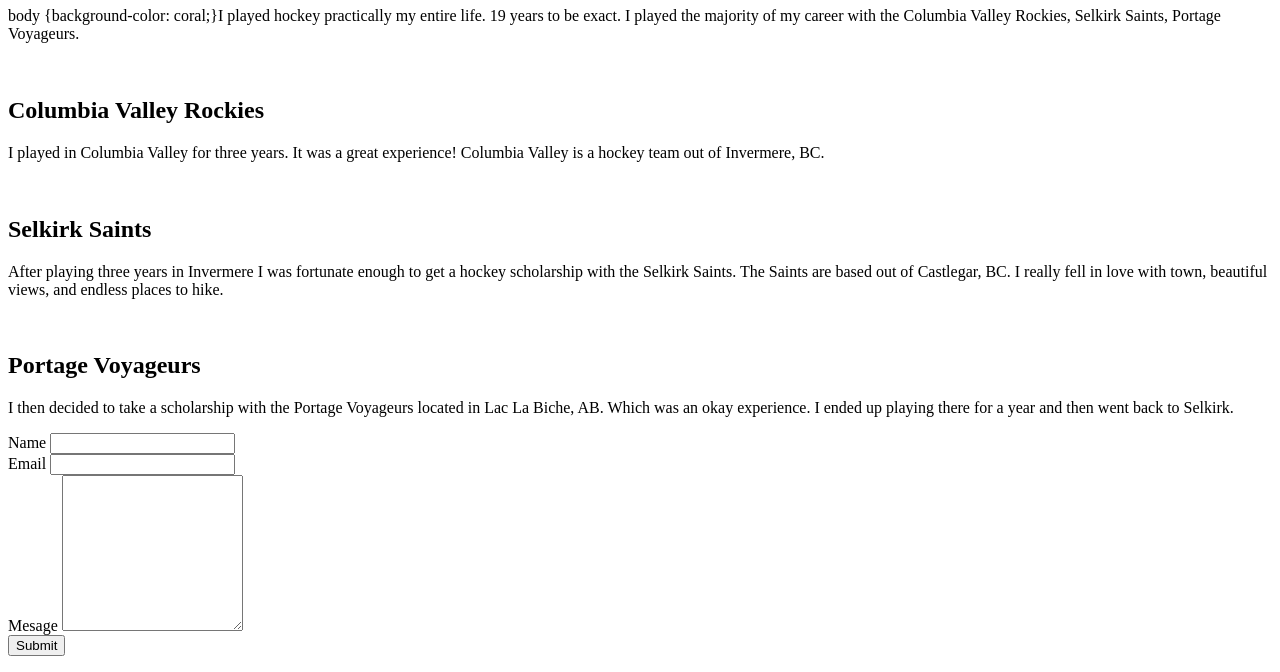
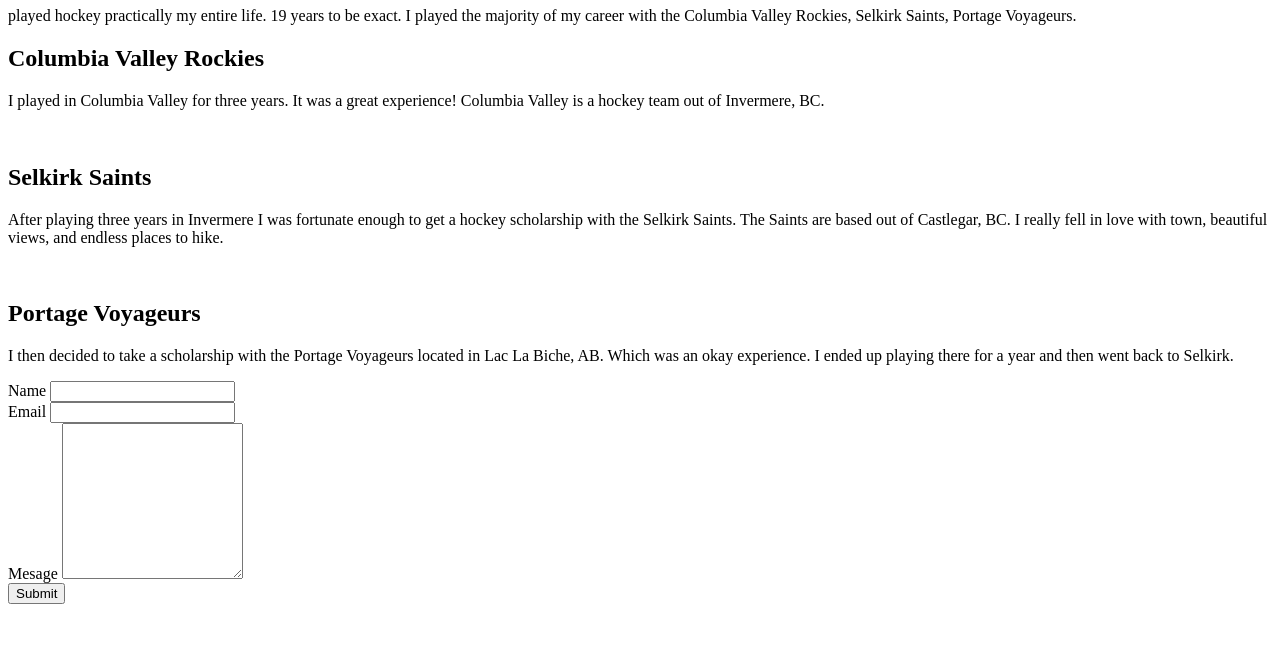
Before and after one commit to Ryanhenderson1/mmp240, a plain HTML site: page aboutme.html in a window 1280 px wide. Shown: the part 151-823 px from the top of the page. After the commit the page ends 800 px from the top, so only its background shows below. Drawn offline with Linux system fonts and the light colour scheme.

Commit message:
Update aboutme.html

```diff
--- a/aboutme.html
+++ b/aboutme.html
@@ -12,7 +12,7 @@
   </header>
     <br>
 <h1><b>About Me</b></h1>
-<p> body {background-color: coral;}I played hockey practically my entire life. 19 years to be exact. I played the majority of my career with the Columbia Valley Rockies, Selkirk Saints, Portage Voyageurs.</p>
+<body> played hockey practically my entire life. 19 years to be exact. I played the majority of my career with the Columbia Valley Rockies, Selkirk Saints, Portage Voyageurs.</body>
 <br>
 <h2>Columbia Valley Rockies</h2>
     <p>I played in Columbia Valley for three years. It was a great experience! Columbia Valley is a hockey team out of Invermere, BC.</p>
```
